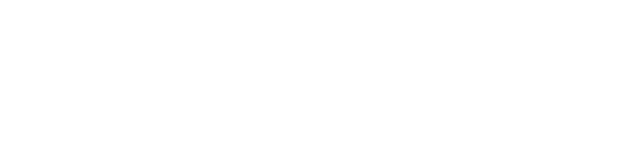
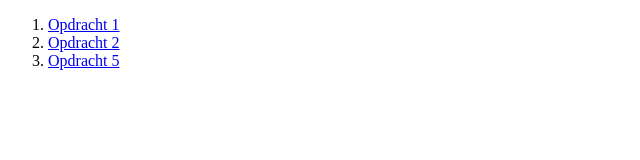
Before and after one commit to HanneGotelaere/webdevelopment, a plain HTML site: page labo_4/index.html in a window 1280 px wide. Shown: the whole page, without its empty margins (0-640 px from the left). Drawn offline with Linux system fonts and the light colour scheme.

Commit message:
initial commit

```diff
--- a/labo_4/index.html
+++ b/labo_4/index.html
@@ -2,9 +2,13 @@
 <html lang="en">
 <head>
     <meta charset="UTF-8">
-    <title>Title</title>
+    <title>Labo 4</title>
 </head>
 <body>
-
+<ol>
+    <li><a href="labo_4/opdracht_1.html">Opdracht 1</a></li>
+    <li><a href="labo_4/opdracht_2.html">Opdracht 2</a></li>
+    <li><a href="labo_4/opdracht_5">Opdracht 5</a></li>
+</ol>
 </body>
 </html>
```
